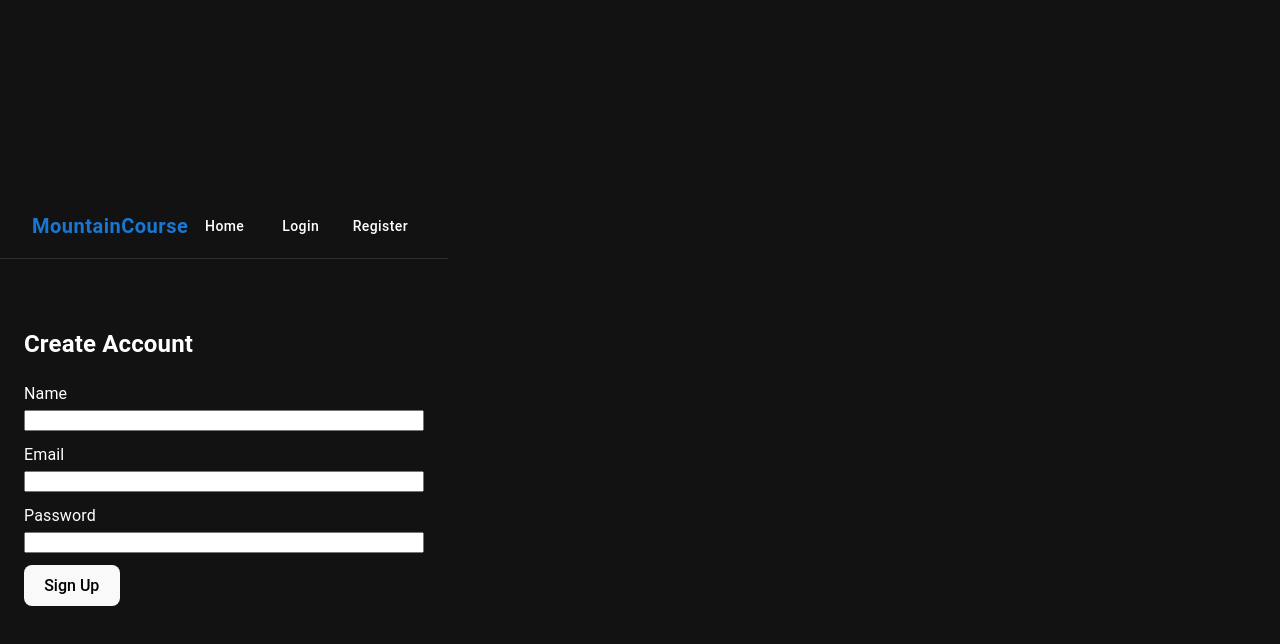
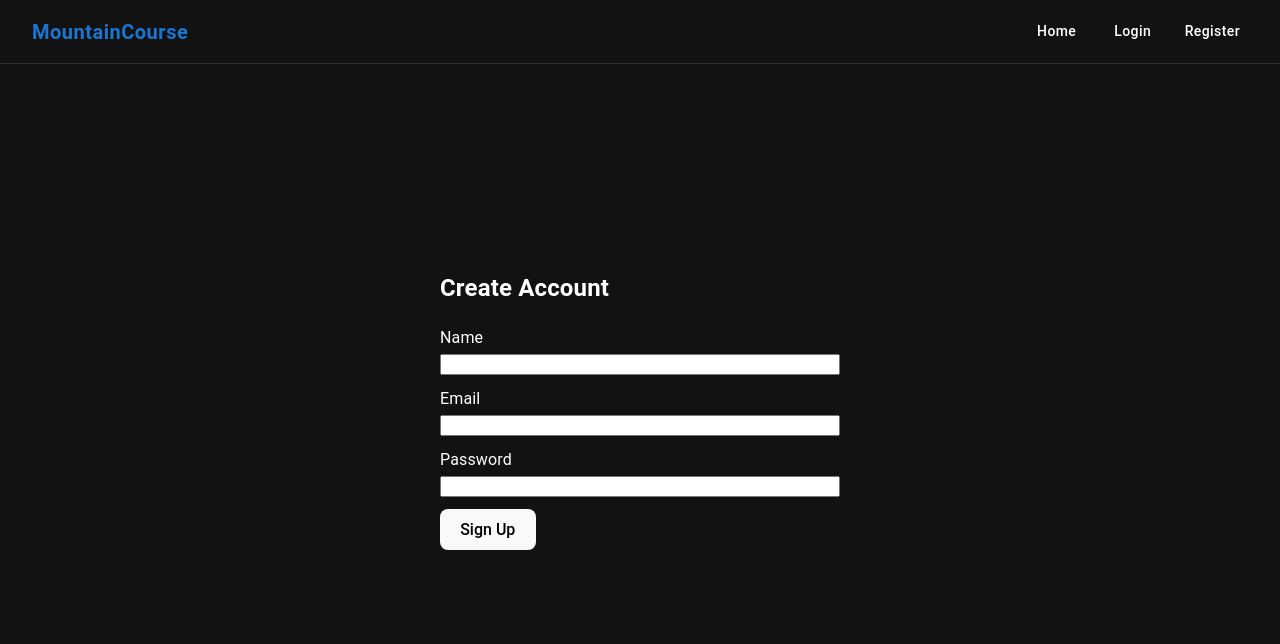
Before and after one commit to margotgermack/cse264_final, a React (Vite) app in the folder client/: page /register in a window 1280 px wide. Shown: the top 644 px of the page. Built offline with nearby package versions, Linux system fonts and the light colour scheme.

Commit message:
fixed spacing and register/login

```diff
--- a/client/src/App.jsx
+++ b/client/src/App.jsx
@@ -11,7 +11,7 @@ import RegisterPage from "./pages/RegisterPage.jsx";
 // components
 import Navbar from "./components/Navbar.jsx";
 
-import Container from "@mui/material/Container";
+import Box from "@mui/material/Box";
 
 function App() {
   return (
@@ -19,13 +19,15 @@ function App() {
       <Navbar />
 
       {/* GLOBAL CENTERED WRAPPER FOR ALL PAGES */}
-      <Container
-        maxWidth="md"
+      <Box
         sx={{
-          mt: 6,
+          width: "100vw",           // full viewport width
           display: "flex",
-          flexDirection: "column",
-          alignItems: "center",
+          flexDirection: "column",  // stack content vertically
+          alignItems: "center",     // center horizontally
+          px: 2,
+          mt: 0,
+
         }}
       >
         <Routes>
@@ -34,7 +36,7 @@ function App() {
           <Route path="/login" element={<LoginPage />} />
           <Route path="/register" element={<RegisterPage />} />
         </Routes>
-      </Container>
+      </Box>
     </>
   );
 }
--- a/client/src/api.js
+++ b/client/src/api.js
@@ -34,7 +34,7 @@ export async function createCourseReview(id, data) {
 
 // authentication functions
 export async function registerUser(data) {
-  const res = await fetch("http://localhost:3000/auth/register", {
+  const res = await fetch(`${API_BASE_URL}/users`, {
     method: "POST",
     headers: { "Content-Type": "application/json" },
     body: JSON.stringify(data),
@@ -43,7 +43,7 @@ export async function registerUser(data) {
 }
 
 export async function loginUser(data) {
-  const res = await fetch("http://localhost:3000/auth/login", {
+  const res = await fetch(`${API_BASE_URL}/auth/login`, {
     method: "POST",
     headers: { "Content-Type": "application/json" },
     body: JSON.stringify(data),
--- a/client/src/components/Navbar.jsx
+++ b/client/src/components/Navbar.jsx
@@ -11,7 +11,9 @@ function Navbar() {
   const { user, logout } = useAuth();
 
   return (
-    <AppBar position="static" color="transparent" elevation={0}>
+    <AppBar position="fixed" color="transparent" elevation={0}>
+
+
       <Toolbar
         sx={{
           borderBottom: "1px solid",
--- a/client/src/pages/HomePage.jsx
+++ b/client/src/pages/HomePage.jsx
@@ -46,11 +46,11 @@ function HomePage() {
 
   return (
     <Box
-      sx={{
-        width: "100%",
-        maxWidth: 600,
-        mx: "auto",
-      }}
+      // sx={{display: 'flex',
+      // flexDirection: 'column',
+      // alignItems: 'center', // center children horizontally
+      // width: '100%',         // optional, fills Container
+      // gap: 2,}}            // spacing between children}}
     >
       <Typography variant="h4" component="h2" gutterBottom>
         Browse Courses
--- a/client/src/pages/LoginPage.jsx
+++ b/client/src/pages/LoginPage.jsx
@@ -20,7 +20,8 @@ function LoginPage() {
       navigate("/");
     } catch (err) {
       console.error(err);
-      setError("Invalid email or password.");
+      setError(err.message || "Login failed");
+
     }
   }
 
--- a/client/src/pages/RegisterPage.jsx
+++ b/client/src/pages/RegisterPage.jsx
@@ -1,7 +1,26 @@
 import { useState } from "react";
 import { useNavigate } from "react-router-dom";
-import { registerUser } from "../api.js";
+//import { registerUser } from "../api.js";
 import { useAuth } from "../AuthContext.jsx";
+
+async function registerUser({ name, email, password}) {
+  const res = await fetch("http://localhost:3000/users",{
+    method: "POST",
+    headers: { "Content-Type": "application/json" },
+    body: JSON.stringify({
+      username: email,   // backend expects 'username'
+      password,          // backend expects 'password'
+      type: "student",   // add a default user type
+    }),
+  })
+  if (!res.ok) {
+    const text = await res.text(); // handle HTML error pages
+    throw new Error(text || "Registration failed");
+  }
+
+  return res.json();
+}
+
 
 function RegisterPage() {
   const [name, setName] = useState("");
```
Also changed, not shown: client/src/pages/SignInPage.jsx (added).
